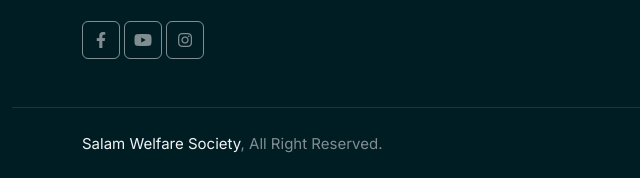
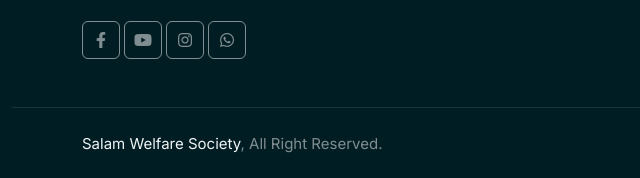
Before and after one commit to Skyz03/Project-Salam-Welfare, a plain HTML site: page index.html in a window 1280 px wide. Shown: the part 4256-4434 px from the top of the page, 0-640 px from the left. Drawn offline with nearby package versions, Linux system fonts and the light colour scheme.

Commit message:
update for whatsapp footer

```diff
--- a/index.html
+++ b/index.html
@@ -998,6 +998,8 @@
                                 class="fab fa-youtube"></i></a>
                         <a class="btn btn-square me-1" target="_blank"
                             href="https://www.instagram.com/salam_welfare_society/"><i class="fab fa-instagram"></i></a>
+                        <a class="btn btn-square me-1" target="_blank" href="https://wa.me/9779826293823"><i
+                                class="fab fa-whatsapp   "></i></a>
                     </div>
                 </div>
                 <div class="col-lg-4 col-md-6">
```
